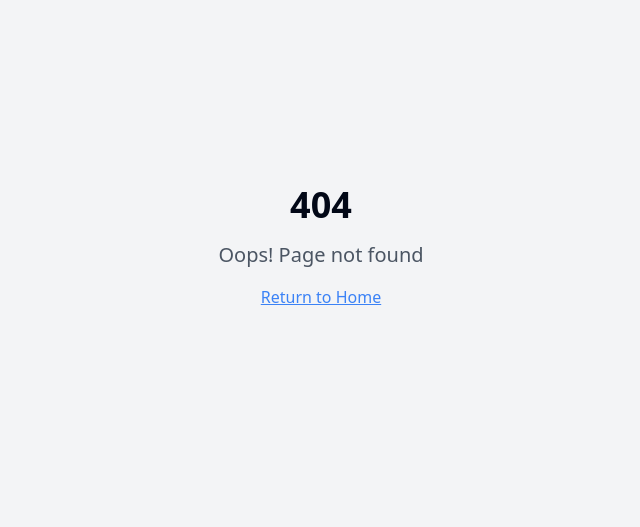
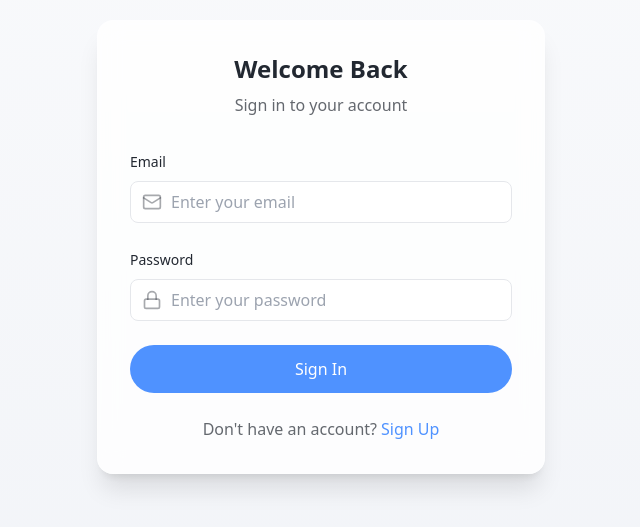
Before and after one commit to Tasklyios/planzo-ai, a React (Vite) app: page /auth in a window 1280 px wide. Before the commit this address had no page. Shown: the part 153-680 px from the top of the page, without its empty margins (319-959 px from the left). Built offline with nearby package versions, Linux system fonts and the light colour scheme.

Commit message:
Add authentication page
This commit adds a new page for user authentication.  The page will be styled consistently with the existing homepage design.

```diff
--- a/src/App.tsx
+++ b/src/App.tsx
@@ -1,9 +1,11 @@
+
 import { Toaster } from "@/components/ui/toaster";
 import { Toaster as Sonner } from "@/components/ui/sonner";
 import { TooltipProvider } from "@/components/ui/tooltip";
 import { QueryClient, QueryClientProvider } from "@tanstack/react-query";
 import { BrowserRouter, Routes, Route } from "react-router-dom";
 import Index from "./pages/Index";
+import Auth from "./pages/Auth";
 import NotFound from "./pages/NotFound";
 
 const queryClient = new QueryClient();
@@ -16,6 +18,7 @@ const App = () => (
       <BrowserRouter>
         <Routes>
           <Route path="/" element={<Index />} />
+          <Route path="/auth" element={<Auth />} />
           {/* ADD ALL CUSTOM ROUTES ABOVE THE CATCH-ALL "*" ROUTE */}
           <Route path="*" element={<NotFound />} />
         </Routes>
--- a/src/components/Navbar.tsx
+++ b/src/components/Navbar.tsx
@@ -1,6 +1,7 @@
 
 import { useState } from "react";
 import { Menu } from "lucide-react";
+import { Link } from "react-router-dom";
 
 const Navbar = () => {
   const [isOpen, setIsOpen] = useState(false);
@@ -10,13 +11,23 @@ const Navbar = () => {
       <div className="container mx-auto px-4 py-4">
         <div className="flex items-center justify-between">
           <div className="flex items-center">
-            <span className="text-2xl font-bold text-primary">TrendAI</span>
+            <Link to="/" className="text-2xl font-bold text-primary">
+              TrendAI
+            </Link>
           </div>
           <div className="hidden md:flex items-center space-x-8">
-            <span className="text-dark hover:text-primary cursor-pointer transition-colors">How It Works</span>
-            <span className="text-dark hover:text-primary cursor-pointer transition-colors">Pricing</span>
-            <span className="text-dark hover:text-primary cursor-pointer transition-colors">Get Started</span>
-            <button className="btn-primary">Sign Up</button>
+            <span className="text-dark hover:text-primary cursor-pointer transition-colors">
+              How It Works
+            </span>
+            <span className="text-dark hover:text-primary cursor-pointer transition-colors">
+              Pricing
+            </span>
+            <span className="text-dark hover:text-primary cursor-pointer transition-colors">
+              Get Started
+            </span>
+            <Link to="/auth" className="btn-primary">
+              Sign In
+            </Link>
           </div>
           <div className="md:hidden">
             <button onClick={() => setIsOpen(!isOpen)} className="text-dark">
@@ -27,10 +38,18 @@ const Navbar = () => {
         {isOpen && (
           <div className="md:hidden pt-4 pb-4 animate-fade-in">
             <div className="flex flex-col space-y-4">
-              <span className="text-dark hover:text-primary cursor-pointer transition-colors">How It Works</span>
-              <span className="text-dark hover:text-primary cursor-pointer transition-colors">Pricing</span>
-              <span className="text-dark hover:text-primary cursor-pointer transition-colors">Get Started</span>
-              <button className="btn-primary">Sign Up</button>
+              <span className="text-dark hover:text-primary cursor-pointer transition-colors">
+                How It Works
+              </span>
+              <span className="text-dark hover:text-primary cursor-pointer transition-colors">
+                Pricing
+              </span>
+              <span className="text-dark hover:text-primary cursor-pointer transition-colors">
+                Get Started
+              </span>
+              <Link to="/auth" className="btn-primary text-center">
+                Sign In
+              </Link>
             </div>
           </div>
         )}
--- /dev/null
+++ b/src/pages/Auth.tsx
@@ -0,0 +1,130 @@
+
+import { useState } from "react";
+import { useNavigate } from "react-router-dom";
+import { supabase } from "@/integrations/supabase/client";
+import { useToast } from "@/components/ui/use-toast";
+import { User, Lock, Mail } from "lucide-react";
+
+const Auth = () => {
+  const [isSignUp, setIsSignUp] = useState(false);
+  const [email, setEmail] = useState("");
+  const [password, setPassword] = useState("");
+  const [loading, setLoading] = useState(false);
+  const navigate = useNavigate();
+  const { toast } = useToast();
+
+  const handleAuth = async (e: React.FormEvent) => {
+    e.preventDefault();
+    setLoading(true);
+
+    try {
+      if (isSignUp) {
+        const { error } = await supabase.auth.signUp({
+          email,
+          password,
+        });
+        if (error) throw error;
+        toast({
+          title: "Success!",
+          description: "Please check your email to verify your account.",
+        });
+      } else {
+        const { error } = await supabase.auth.signInWithPassword({
+          email,
+          password,
+        });
+        if (error) throw error;
+        navigate("/");
+      }
+    } catch (error: any) {
+      toast({
+        variant: "destructive",
+        title: "Error",
+        description: error.message,
+      });
+    } finally {
+      setLoading(false);
+    }
+  };
+
+  return (
+    <div className="min-h-screen bg-gradient-to-b from-light-bg to-light-bg-2 flex items-center justify-center p-4">
+      <div className="max-w-md w-full glass rounded-2xl p-8 shadow-xl fade-up">
+        <div className="text-center mb-8">
+          <h1 className="text-2xl font-bold text-dark mb-2">
+            {isSignUp ? "Create an Account" : "Welcome Back"}
+          </h1>
+          <p className="text-dark/70">
+            {isSignUp
+              ? "Sign up to start creating amazing videos"
+              : "Sign in to your account"}
+          </p>
+        </div>
+
+        <form onSubmit={handleAuth} className="space-y-6">
+          <div className="space-y-2">
+            <label className="text-sm font-medium text-dark" htmlFor="email">
+              Email
+            </label>
+            <div className="relative">
+              <Mail className="absolute left-3 top-1/2 -translate-y-1/2 text-dark/40" size={20} />
+              <input
+                id="email"
+                type="email"
+                value={email}
+                onChange={(e) => setEmail(e.target.value)}
+                className="w-full pl-10 pr-4 py-2 border border-gray-200 rounded-lg focus:outline-none focus:ring-2 focus:ring-primary/20 focus:border-primary"
+                placeholder="Enter your email"
+                required
+              />
+            </div>
+          </div>
+
+          <div className="space-y-2">
+            <label className="text-sm font-medium text-dark" htmlFor="password">
+              Password
+            </label>
+            <div className="relative">
+              <Lock className="absolute left-3 top-1/2 -translate-y-1/2 text-dark/40" size={20} />
+              <input
+                id="password"
+                type="password"
+                value={password}
+                onChange={(e) => setPassword(e.target.value)}
+                className="w-full pl-10 pr-4 py-2 border border-gray-200 rounded-lg focus:outline-none focus:ring-2 focus:ring-primary/20 focus:border-primary"
+                placeholder="Enter your password"
+                required
+              />
+            </div>
+          </div>
+
+          <button
+            type="submit"
+            disabled={loading}
+            className="btn-primary w-full flex items-center justify-center"
+          >
+            {loading ? (
+              <div className="w-6 h-6 border-2 border-white/20 border-t-white rounded-full animate-spin" />
+            ) : (
+              <>{isSignUp ? "Sign Up" : "Sign In"}</>
+            )}
+          </button>
+        </form>
+
+        <div className="mt-6 text-center">
+          <p className="text-dark/70">
+            {isSignUp ? "Already have an account?" : "Don't have an account?"}
+            <button
+              onClick={() => setIsSignUp(!isSignUp)}
+              className="ml-1 text-primary hover:underline"
+            >
+              {isSignUp ? "Sign In" : "Sign Up"}
+            </button>
+          </p>
+        </div>
+      </div>
+    </div>
+  );
+};
+
+export default Auth;
```
